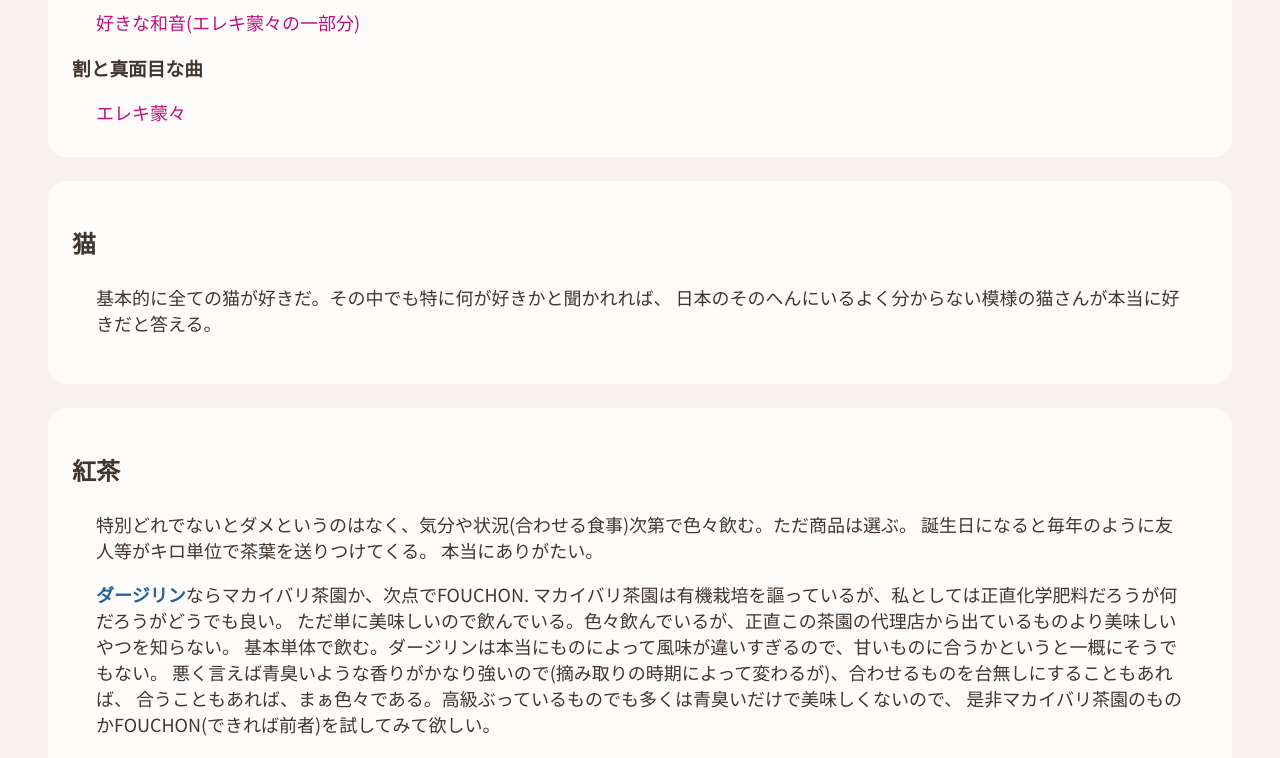
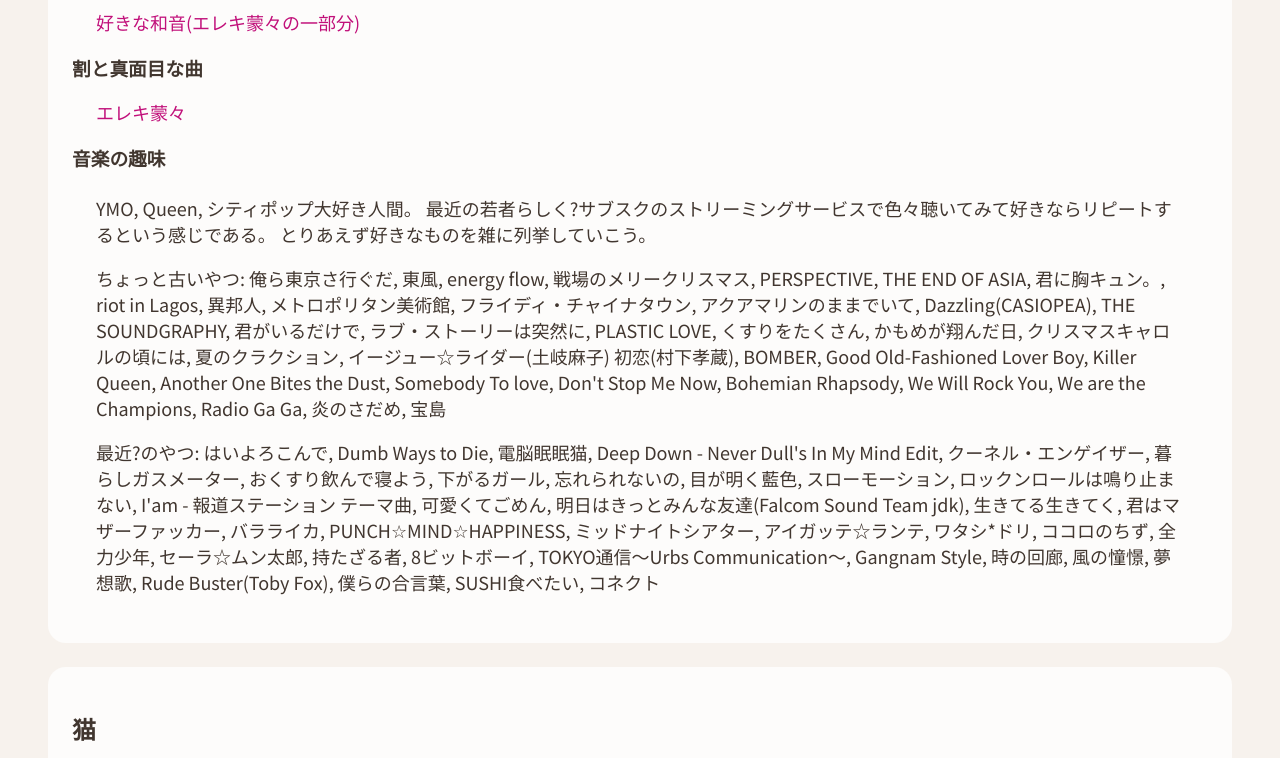
Before and after one commit to skpub/portfolio_v3, a SvelteKit app: page /hobby in a window 1280 px wide. Shown: the part 445-1203 px from the top of the page. Built offline with nearby package versions, Linux system fonts and the light colour scheme; a web font is replaced by a local one.

Commit message:
音楽の趣味を追加

```diff
--- a/src/routes/hobby/+page.svelte
+++ b/src/routes/hobby/+page.svelte
@@ -54,6 +54,28 @@
         <p on:click={() => select(title, false)}>{title}</p>
       {/if}
     {/each}
+  </div>
+
+  <h3>音楽の趣味</h3>
+  <div class="margin24">
+    <p>{`YMO, Queen, シティポップ大好き人間。
+      最近の若者らしく?サブスクのストリーミングサービスで色々聴いてみて好きならリピートするという感じである。
+      とりあえず好きなものを雑に列挙していこう。`}</p>
+    <p>{`ちょっと古いやつ: 俺ら東京さ行ぐだ, 東風, energy flow, 戦場のメリークリスマス, PERSPECTIVE, THE END OF ASIA, 君に胸キュン。,
+      riot in Lagos, 異邦人, メトロポリタン美術館, フライディ・チャイナタウン, アクアマリンのままでいて, Dazzling(CASIOPEA), THE SOUNDGRAPHY,
+      君がいるだけで, ラブ・ストーリーは突然に, PLASTIC LOVE, くすりをたくさん, かもめが翔んだ日,
+      クリスマスキャロルの頃には, 夏のクラクション, イージュー☆ライダー(土岐麻子) 初恋(村下孝蔵), BOMBER, Good Old-Fashioned Lover Boy, Killer Queen,
+      Another One Bites the Dust, Somebody To love, Don't Stop Me Now, Bohemian Rhapsody,
+      We Will Rock You, We are the Champions, Radio Ga Ga, 炎のさだめ, 宝島`}</p>
+
+    <p>{`最近?のやつ: はいよろこんで, Dumb Ways to Die, 電脳眠眠猫, Deep Down - Never Dull's In My Mind Edit,
+      クーネル・エンゲイザー, 暮らしガスメーター, おくすり飲んで寝よう, 下がるガール, 忘れられないの, 目が明く藍色,
+      スローモーション, ロックンロールは鳴り止まない, I'am - 報道ステーション テーマ曲, 可愛くてごめん,
+      明日はきっとみんな友達(Falcom Sound Team jdk), 生きてる生きてく, 君はマザーファッカー, バラライカ,
+      PUNCH☆MIND☆HAPPINESS, ミッドナイトシアター, アイガッテ☆ランテ, ワタシ*ドリ, ココロのちず, 全力少年,
+      セーラ☆ムン太郎, 持たざる者, 8ビットボーイ, TOKYO通信～Urbs Communication～, Gangnam Style,
+      時の回廊, 風の憧憬, 夢想歌, Rude Buster(Toby Fox), 僕らの合言葉, SUSHI食べたい, コネクト
+    `}</p>
   </div>
 </div>
 
```
